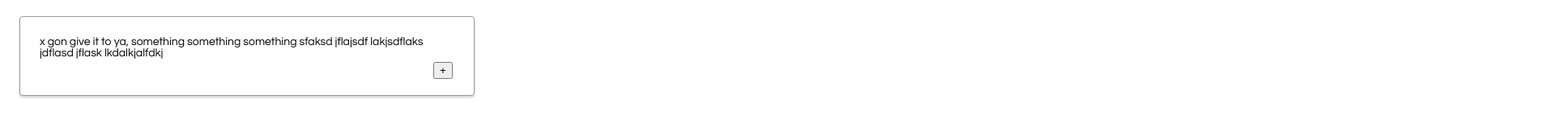
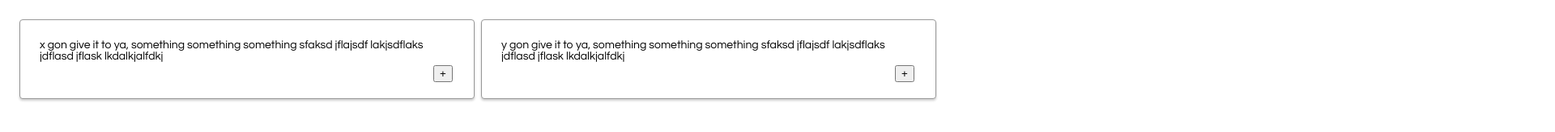
Before and after one commit to pdaulby/discuss, a React app: page / in a window 1280 px wide. Shown: the top 164 px of the page at 81% size, 1920 px wide, since content can reach past the window. Built offline with nearby package versions, Linux system fonts and the light colour scheme.

Commit message:
move pointbox to seperate file

```diff
--- a/src/index.css
+++ b/src/index.css
@@ -1,4 +1,4 @@
-.point {
+.pointBox {
   background: #fff;
   border: 1px solid #999;
   border-radius: 4px;
@@ -8,7 +8,7 @@
   transition: 0.3s;
   padding: 20px;
   margin-bottom: 10px;
-
+  float: left;
 }
 
 .description {
@@ -22,6 +22,7 @@
 body {
   font: 14px "Century Gothic", Futura, sans-serif;
   margin: 20px;
+  width: 10000px;
 }
 
 ol, ul {
--- a/src/index.js
+++ b/src/index.js
@@ -1,34 +1,12 @@
 import React from 'react';
 import ReactDOM from 'react-dom';
 import './index.css';
+
+import {PointBox} from './pointBox';
 const R = require('ramda');
 
-function Description(props) {
-    return (<p className="description">{props.value}</p>);
-}
-
-function AddBtn(props) {
-    return (
-        <button className="addBtn" onClick={props.onClick}>
-          +
-        </button>
-      );
-}
-
-function Point(props) {
-    let renderDescription = ()=>(<Description value= {props.value} />);
-    let renderAddBtn = ()=>(<AddBtn onClick= {()=>(alert(props.value))} />);
-
-    return (
-        <div className="point">
-            {renderDescription()}
-            {renderAddBtn()}
-        </div>
-    );
-}
-
-const renderPoint = (value) => (<Point value={value.description}/>);
-const renderAll = R.map(renderPoint);
+const renderPointBox = (value) => (<PointBox description={value.description} onClick={()=>(alert('not implemented'))}/>);
+const renderAll = R.map(renderPointBox);
 
 class All extends React.Component {
     constructor(props) {
@@ -39,7 +17,12 @@ class All extends React.Component {
                     id: 0,
                     description: "x gon give it to ya, something something something sfaksd jflajsdf lakjsdflaks jdflasd jflask lkdalkjalfdkj",
                     counterpoints: []
-                }
+                },
+                {
+                    id: 0,
+                    description: "y gon give it to ya, something something something sfaksd jflajsdf lakjsdflaks jdflasd jflask lkdalkjalfdkj",
+                    counterpoints: []
+                },
             ]
         }
     }
--- /dev/null
+++ b/src/pointBox.js
@@ -0,0 +1,25 @@
+import React from 'react';
+
+function Description(props) {
+    return (<p className="description">{props.value}</p>);
+}
+
+function AddBtn(props) {
+    return (
+        <button className="addBtn" onClick={props.onClick}>
+          +
+        </button>
+      );
+}
+
+export function PointBox(props) {
+    let renderDescription = ()=>(<Description value= {props.description} />);
+    let renderAddBtn = ()=>(<AddBtn onClick= {props.onClick} />);
+
+    return (
+        <div className="pointBox">
+            {renderDescription()}
+            {renderAddBtn()}
+        </div>
+    );
+}
```
